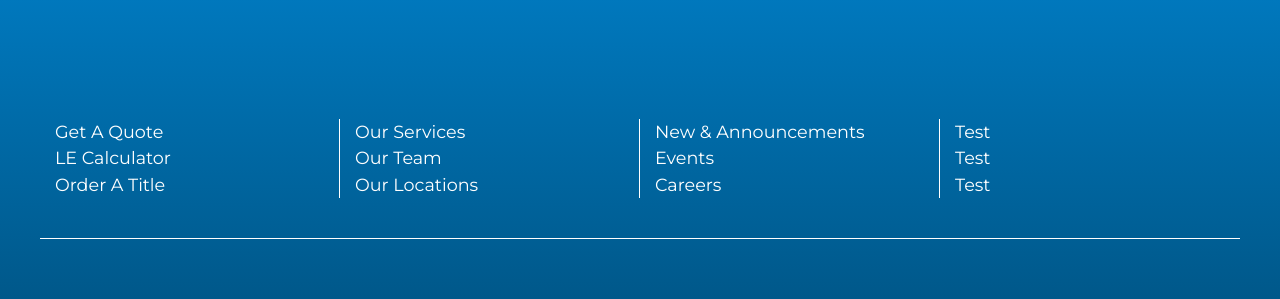
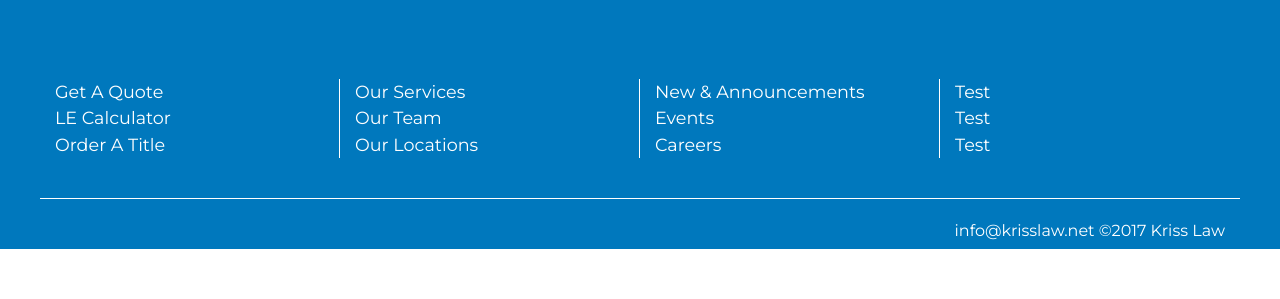
Before and after one commit to lmosele/newport, a PHP site: page /staging/index.php in a window 1280 px wide. Shown: the part 1836-2135 px from the top of the page. After the commit the page ends 2085 px from the top, so only its background shows below. Run offline with PHP 8.4, Linux system fonts and the light colour scheme; some libraries are stand-ins or nearby versions.

Commit message:
Fix footer

```diff
--- a/staging/src/modules/_footer.php
+++ b/staging/src/modules/_footer.php
@@ -32,4 +32,7 @@
 				</ul>
 			</div>
 		</div>
+		<div class="footer-copyright row">
+			<div class="large-12 columns"><span>info@krisslaw.net ©2017 Kriss Law</span></div>
+		</div>
 	</footer>
--- a/staging/src/styles/_footer.scss
+++ b/staging/src/styles/_footer.scss
@@ -1,7 +1,13 @@
-.footer {
-	height: 300px;
+.section-blue.footer {
+	height: 250px;
 	background: $blue;
 	color: $white;
+	padding-top: 40px;
+}
+
+.footer-copyright {
+	margin-top: 20px;
+	text-align: right;
 }
 
 .footer-container {
@@ -27,3 +33,16 @@
 		}
 	}
 }
+
+@include tablet {
+	.section-blue.footer {
+		height: auto;
+	}
+	.footer-container {
+		display: none;
+	}
+	.footer-copyright {
+		width: 100%;
+		text-align: center;
+	}
+}
```
Also changed, not shown: staging/dist/css/main.min.css.
